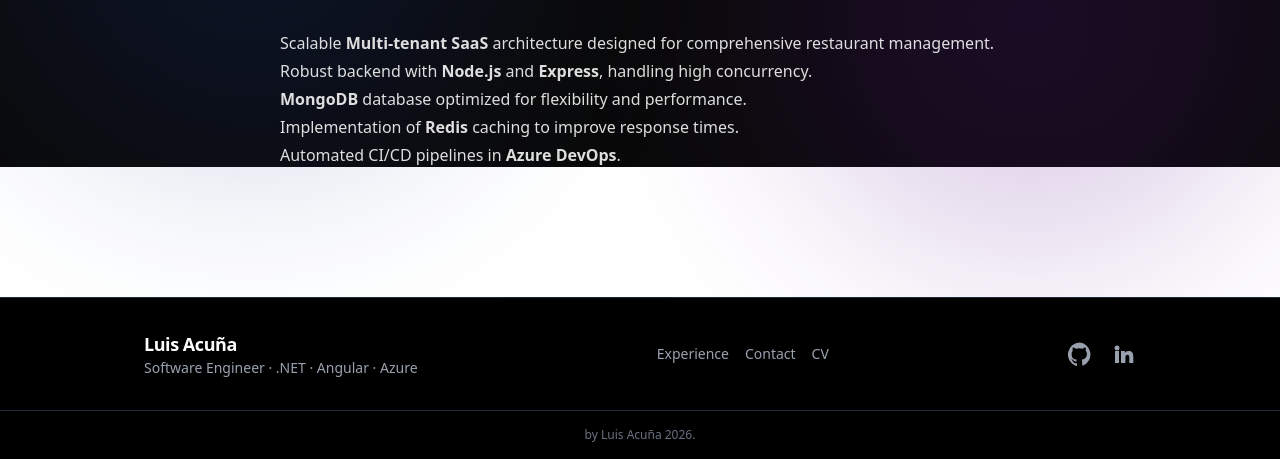
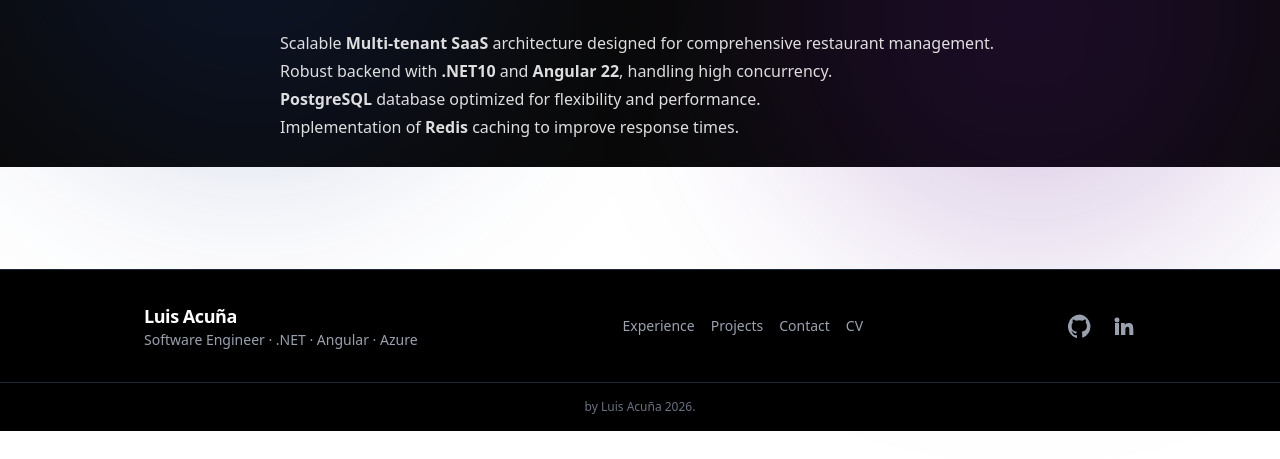
Before and after one commit to xLuisAcunax/personal-portfolio, an Astro site: page /projects/01-restrologic in a window 1280 px wide. Shown: the part 633-1092 px from the top of the page. After the commit the page ends 1064 px from the top, so only its background shows below. Built offline with nearby package versions, Linux system fonts and the light colour scheme; Astro itself is replaced by a stand-in of ours.

Commit message:
profile updates

```diff
--- a/src/components/About.astro
+++ b/src/components/About.astro
@@ -18,7 +18,7 @@
         </p>
         <p>
           Beyond corporate projects, I am the lead architect of <strong class="text-white">RestroLogic</strong>, a comprehensive SaaS platform for restaurant management.
-          This project demonstrates my ability to build full-scale products using modern stacks like Node.js, Express, and MongoDB.
+          This project demonstrates my ability to build full-scale products using modern stacks like .NET10, Angular 22, and PostgreSQL.
         </p>
       </div>
     </div>
--- a/src/content/config.ts
+++ b/src/content/config.ts
@@ -7,7 +7,7 @@ const experience = defineCollection({
     start: z.string(), // "2024-01"
     end: z.string().optional(), // "present"
     stack: z.array(z.string()).optional(),
-  })
+  }),
 });
 
 const projects = defineCollection({
@@ -17,22 +17,22 @@ const projects = defineCollection({
     summary: z.string(),
     stack: z.array(z.string()),
     year: z.number().int().optional(),
-    cover: z.string().optional(),   // ej: "/projects/restrologic.jpg" (en /public)
+    cover: z.string().optional(), // ej: "/projects/restrologic.jpg" (en /public)
     link: z.string().url().optional(),
     repo: z.string().url().optional(),
   }),
 });
 
 export const SITE = {
-  brand: 'Luis Acuña',
-  tagline: 'Software Engineer · .NET · Angular · Azure',
-  github: 'https://github.com/xLuisAcunax',
-  linkedin: 'https://www.linkedin.com/in/ldacuna83/',
+  brand: "Luis Acuña",
+  tagline: "Software Engineer · .NET · Angular · Azure",
+  github: "https://github.com/xLuisAcunax",
+  linkedin: "https://www.linkedin.com/in/ldacuna83/",
   nav: [
-    { label: 'Experience', href: '/#experience' },
-    // { label: 'Projects', href: '/#projects' },
-    { label: 'Contact', href: '/#contact' },
-    { label: 'CV', href: '/cv.pdf' },
+    { label: "Experience", href: "/#experience" },
+    { label: "Projects", href: "/#projects" },
+    { label: "Contact", href: "/#contact" },
+    { label: "CV", href: "/cv.pdf" },
   ],
 } as const;
 
--- a/src/content/projects/01-restrologic.md
+++ b/src/content/projects/01-restrologic.md
@@ -10,8 +10,7 @@ repo: "https://github.com/xLuisAcunax/RestroLogic"
 
 <ul>
     <li>Scalable <strong>Multi-tenant SaaS</strong> architecture designed for comprehensive restaurant management.</li>
-    <li>Robust backend with <strong>Node.js</strong> and <strong>Express</strong>, handling high concurrency.</li>
-    <li><strong>MongoDB</strong> database optimized for flexibility and performance.</li>
+    <li>Robust backend with <strong>.NET10</strong> and <strong>Angular 22</strong>, handling high concurrency.</li>
+    <li><strong>PostgreSQL</strong> database optimized for flexibility and performance.</li>
     <li>Implementation of <strong>Redis</strong> caching to improve response times.</li>
-    <li>Automated CI/CD pipelines in <strong>Azure DevOps</strong>.</li>
 </ul>
```
